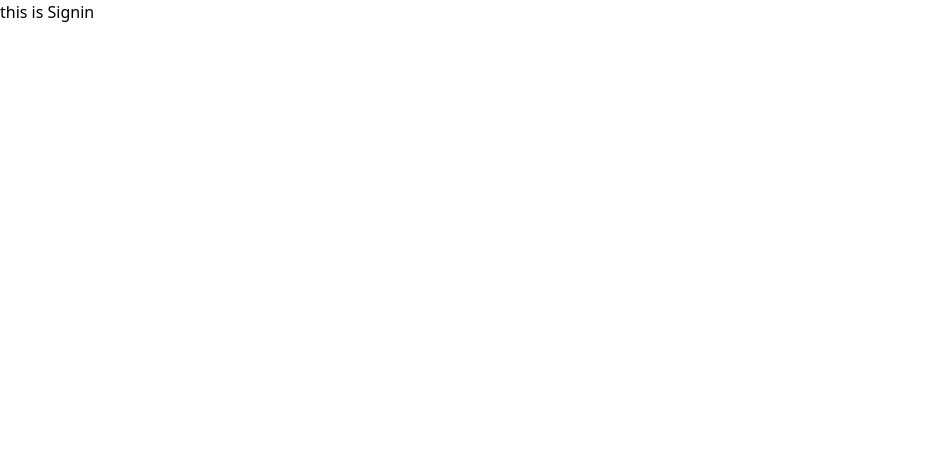
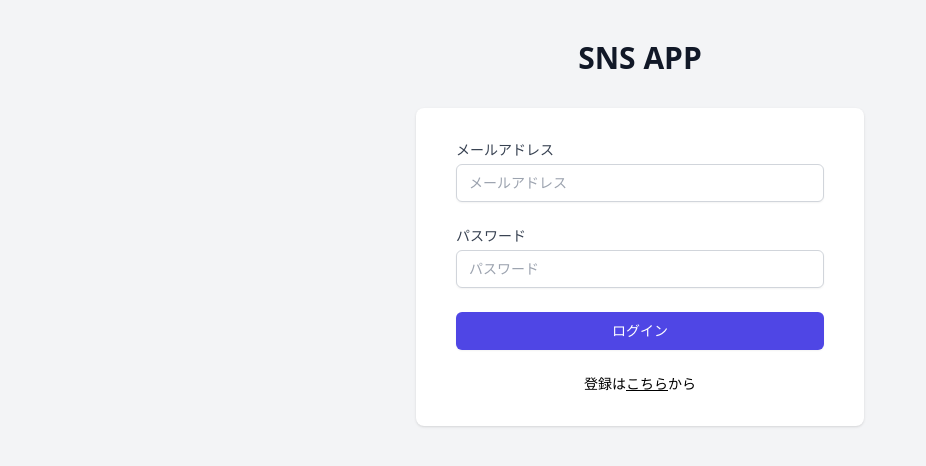
Before and after one commit to YQh9Mh3181jzEJ5/dev-sns-login-react, a React (Vite) app: page /signin in a window 1280 px wide. Shown: the top 466 px of the page, without its empty margins (0-926 px from the left). Built offline with nearby package versions, Linux system fonts and the light colour scheme.

Commit message:
feat: add supabase.ts

```diff
--- a/src/lib/supabase.ts
+++ b/src/lib/supabase.ts
@@ -1,6 +1,6 @@
 import { createClient } from "@supabase/supabase-js";
 
 const supabaseUrl = import.meta.env.REACT_APP_SUPABASE_URL;
-const supabaseApiKey = import.meta.env.REACT_APP_SUPABASE_ANON_KEY;
+const supabaseApiKey = import.meta.env.REACT_APP_SUPABASE_API_KEY;
 
 export const supabase = createClient(supabaseUrl, supabaseApiKey);
--- a/src/pages/Home.tsx
+++ b/src/pages/Home.tsx
@@ -1,5 +1,30 @@
-function Home () {
-  return <div>this is Home</div>
+function Home() {
+  return (
+    <div className="min-h-screen bg-gray-100">
+      <header className="bg-[#34D399] p-4">
+        <div className="container mx-auto flex items-center justify-between">
+          <h1 className="text-3xl font-bold text-white">SNS APP</h1>
+          <button className="text-white hover:text-red-600">ログアウト</button>
+        </div>
+      </header>
+      <div className="container mx-auto mt-6 p-4">
+        <div className="grid grid-cols-3 gap-4">
+          <div className="col-span-2">
+            <div className="bg-white p-4 rounded-lg shadow-md">
+              <textarea
+                className="w-full p-2 mb-4 border-2 border-gray-200 rounded-md"
+                placeholder="What's on your mind?"
+              />
+              <button className="bg-[#34D399] text-white px-4 py-2 rounded-md hover:bg-green-600 focus:outline-none focus:ring-2 focus:ring-green-600 focus:ring-opacity-50 disabled:opacity-50 disabled:cursor-not-allowed">
+                Post
+              </button>
+            </div>
+            <div className="mt-4"></div>
+          </div>
+        </div>
+      </div>
+    </div>
+  );
 }
 
-export default Home
+export default Home;
--- a/src/pages/Signin.tsx
+++ b/src/pages/Signin.tsx
@@ -1,5 +1,67 @@
+import { Link } from "react-router-dom";
+
 function Signin() {
-  return <div>this is Signin</div>;
+  return (
+    <div className="min-h-screen bg-gray-100 py-10 px-4 sm:px-6 lg:px-8">
+      <div className="flex flex-col items-center">
+        <h2 className="text-3xl font-extrabold text-gray-900">SNS APP</h2>
+        <div className="mt-8 w-full max-w-md">
+          <div className="bg-white py-8 px-4 shadow sm:rounded-lg sm:px-10">
+            <div className="space-y-6">
+              <div>
+                <label
+                  className="block text-sm font-medium text-gray-700"
+                  htmlFor="email"
+                >
+                  メールアドレス
+                </label>
+                <div className="mt-1">
+                  <input
+                    id="email"
+                    name="email"
+                    placeholder="メールアドレス"
+                    required
+                    type="email"
+                    className="appearance-none block w-full px-3 py-2 border border-gray-300 rounded-md shadow-sm placeholder-gray-400 focus:outline-none focus:ring-indigo-500 focus:border-indigo-500 sm:text-sm"
+                  />
+                </div>
+              </div>
+              <div>
+                <label
+                  className="block text-sm font-medium text-gray-700"
+                  htmlFor="password"
+                >
+                  パスワード
+                </label>
+                <div className="mt-1">
+                  <input
+                    id="password"
+                    name="password"
+                    placeholder="パスワード"
+                    required
+                    type="password"
+                    className="appearance-none block w-full px-3 py-2 border border-gray-300 rounded-md shadow-sm placeholder-gray-400 focus:outline-none focus:ring-indigo-500 focus:border-indigo-500 sm:text-sm"
+                  />
+                </div>
+              </div>
+              <div>
+                <button className="w-full flex justify-center py-2 px-4 border border-transparent rounded-md shadow-sm text-sm font-medium text-white bg-indigo-600 hover:bg-indigo-700 focus:outline-none focus:ring-2 focus:ring-offset-2 focus:ring-indigo-500 disabled:opacity-50 disabled:cursor-not-allowed">
+                  ログイン
+                </button>
+              </div>
+              <div className="mt-4 text-center text-sm">
+                登録は
+                <Link className="underline" to={"/signup"}>
+                  こちら
+                </Link>
+                から
+              </div>
+            </div>
+          </div>
+        </div>
+      </div>
+    </div>
+  );
 }
 
 export default Signin;
--- a/src/repositories/auth.ts
+++ b/src/repositories/auth.ts
@@ -1,7 +1,13 @@
 import { supabase } from "../lib/supabase";
 
+interface SignUpParams {
+  name: string;
+  email: string;
+  password: string;
+}
+
 export const authRepository = {
-  async signup(name: string, email: string, password: string) {
+  async signup({ name, email, password }: SignUpParams) {
     const { data, error } = await supabase.auth.signUp({
       email,
       password,
```
